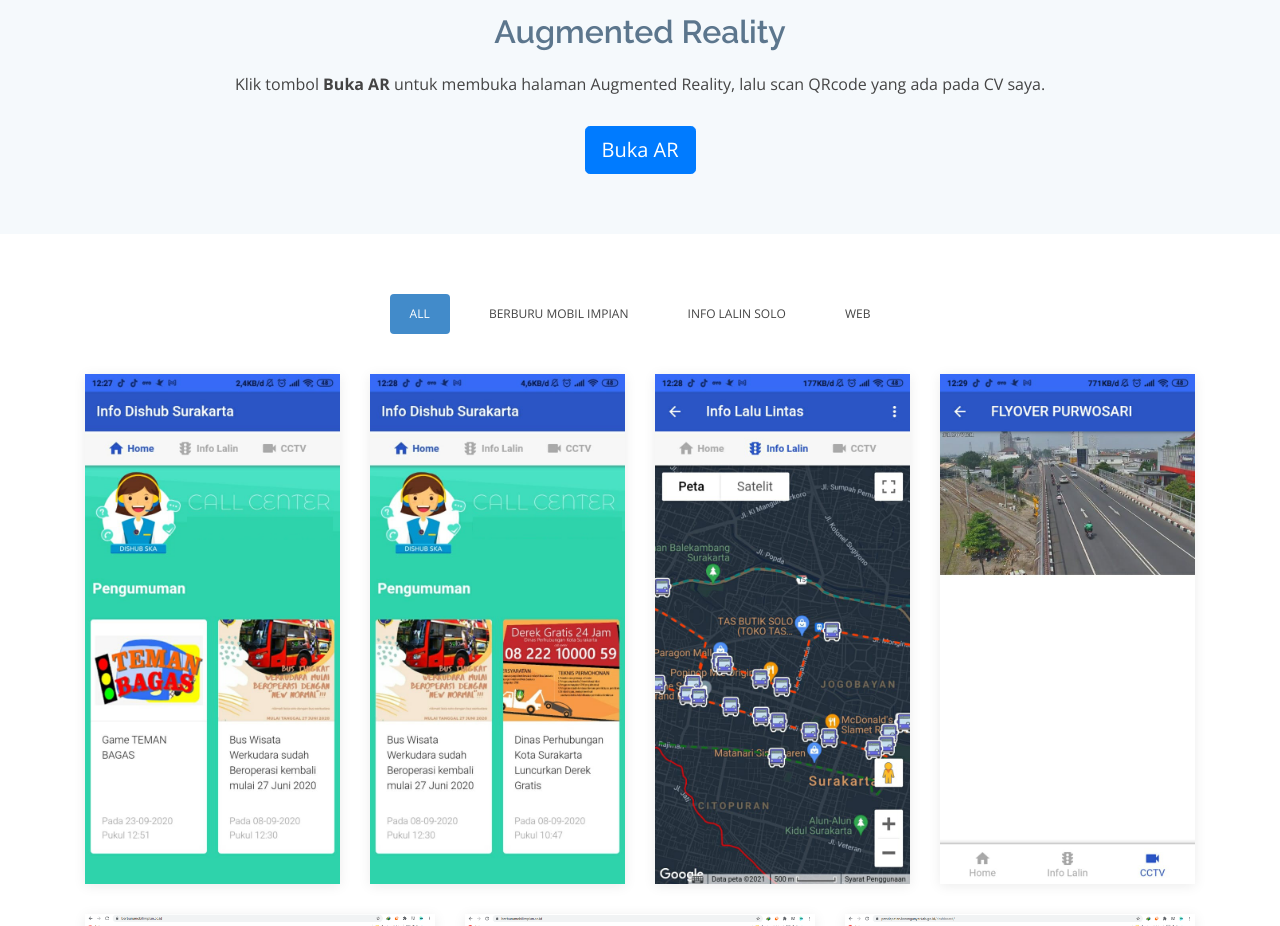
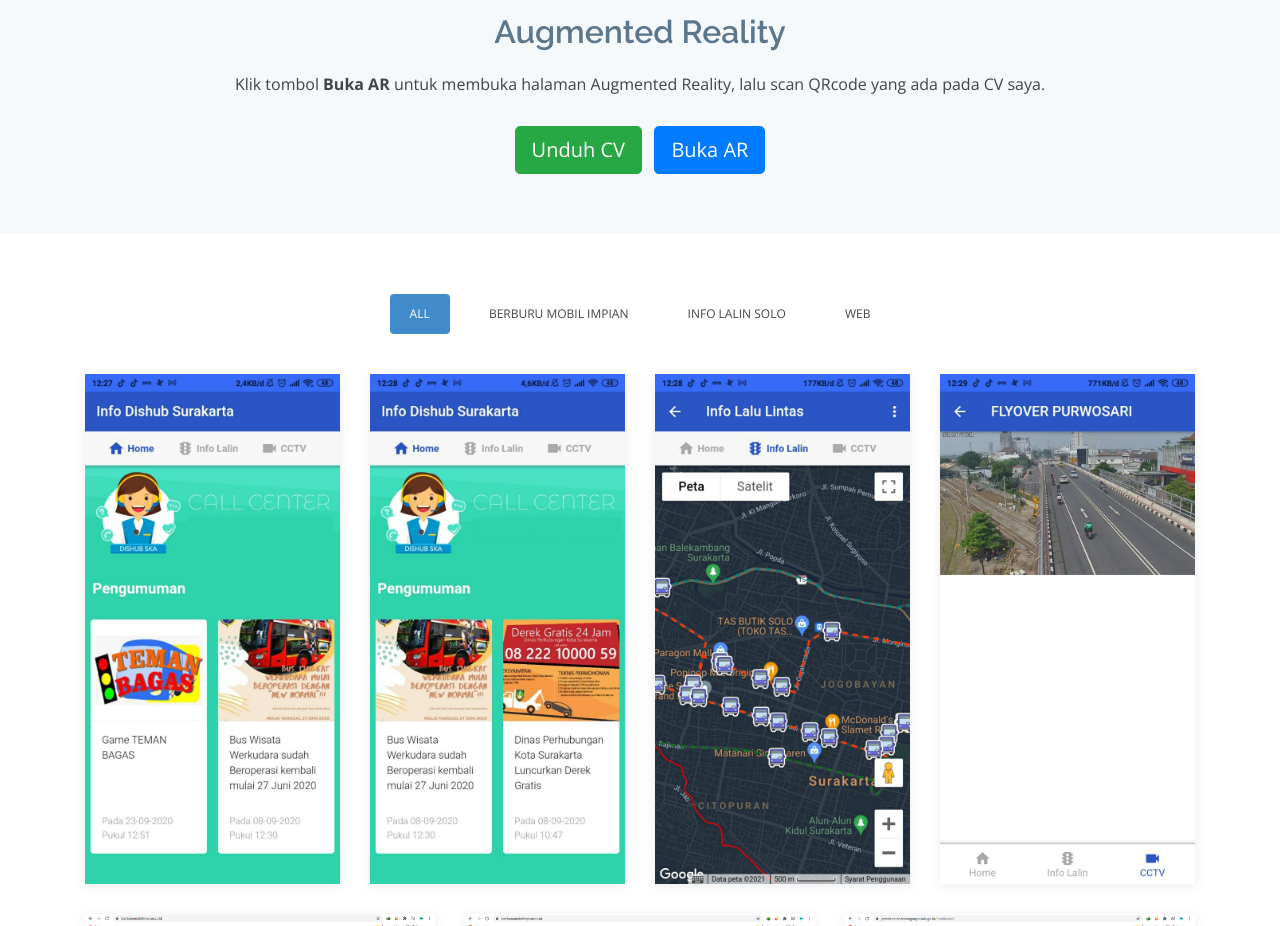
Before and after one commit to anjardev/anjardev.github.io, a plain HTML site: page index.html in a window 1280 px wide. Shown: the part 2020-2946 px from the top of the page. Drawn offline with nearby package versions, Linux system fonts and the light colour scheme.

Commit message:
add my cv

```diff
--- a/index.html
+++ b/index.html
@@ -208,6 +208,7 @@
         </div>
         <div class="row">
           <div class="col-lg-12 text-center">
+            <a href="pdf/cv_anjar.pdf" class="btn btn-success btn-lg" target="_blank">Unduh CV</a> &nbsp;
             <a href="ar.html" class="btn btn-primary btn-lg">Buka AR</a>
           </div>
         </div>
```
Also changed, not shown: 1 other file.
